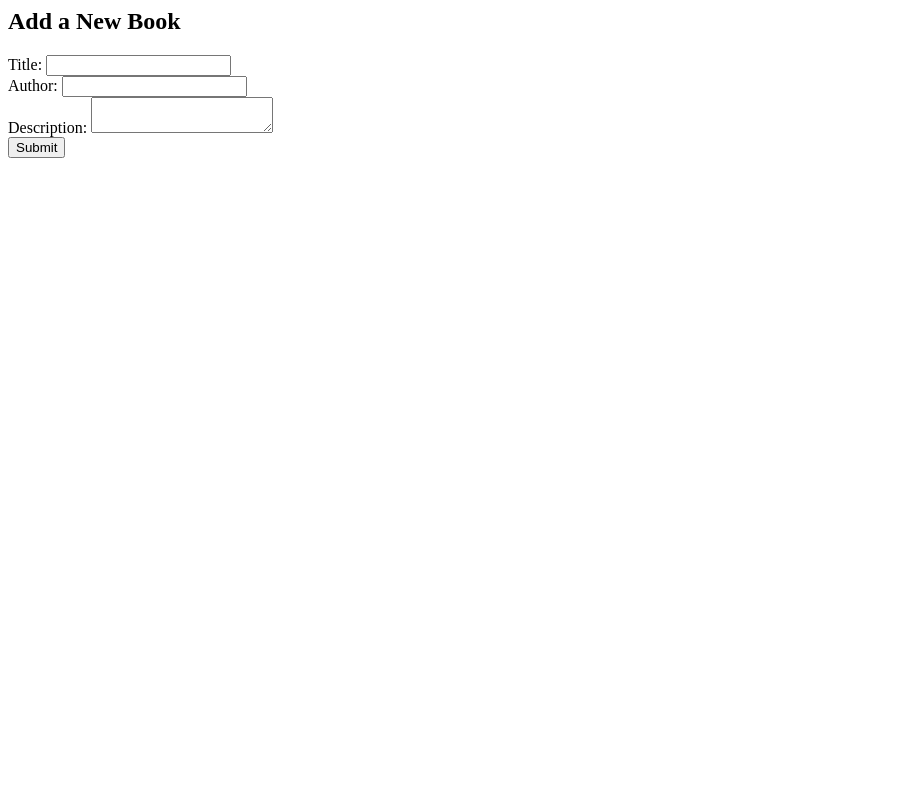
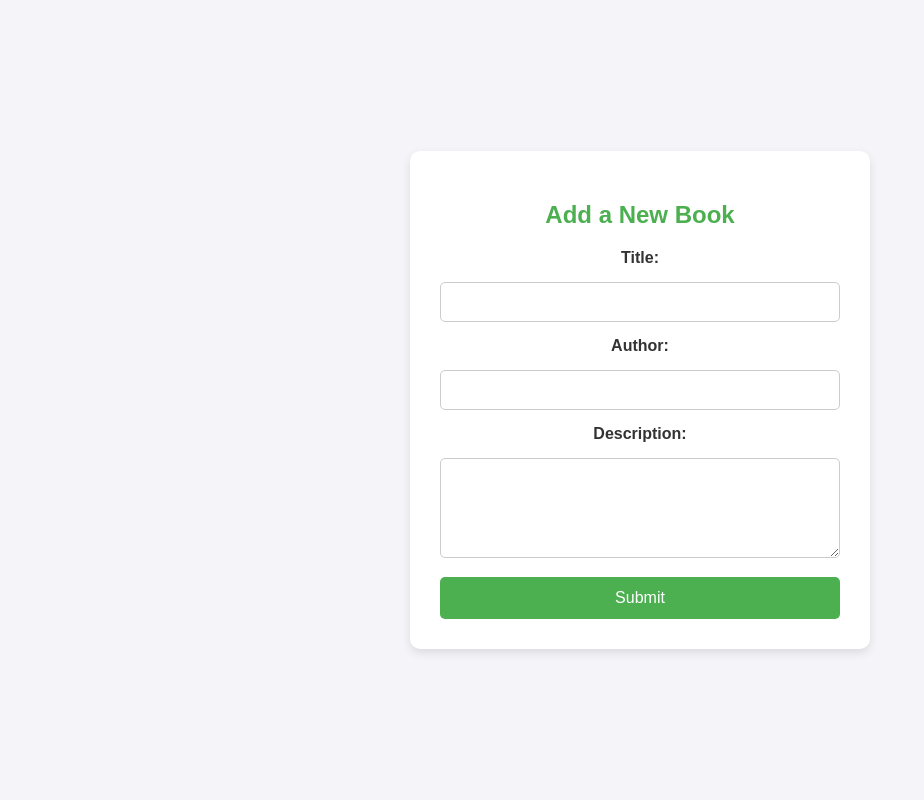
Before and after one commit to manoj2017-dev/customer_app, a Flask app: page /add-book in a window 1280 px wide. Shown: the whole page, without its empty margins (0-924 px from the left). Run offline with Flask 2, Linux system fonts and the light colour scheme; the visitor is signed in with stand-in values (Sample User, id 1); some libraries are stand-ins or nearby versions.

Commit message:
Update add_book.html

```diff
--- a/app/templates/add_book.html
+++ b/app/templates/add_book.html
@@ -1,7 +1,91 @@
-<h2>Add a New Book</h2>
-<form method="POST">
-    <label>Title: <input type="text" name="title" required></label><br>
-    <label>Author: <input type="text" name="author" required></label><br>
-    <label>Description: <textarea name="description"></textarea></label><br>
-    <button type="submit">Submit</button>
-</form>
+<!DOCTYPE html>
+<html lang="en">
+<head>
+    <meta charset="UTF-8">
+    <meta name="viewport" content="width=device-width, initial-scale=1.0">
+    <title>Add a New Book</title>
+    <style>
+        body {
+            font-family: Arial, sans-serif;
+            background-color: #f4f4f9;
+            display: flex;
+            justify-content: center;
+            align-items: center;
+            height: 100vh;
+            margin: 0;
+        }
+
+        .form-container {
+            background-color: #ffffff;
+            padding: 30px;
+            border-radius: 10px;
+            box-shadow: 0 4px 10px rgba(0, 0, 0, 0.1);
+            width: 400px;
+            text-align: center;
+        }
+
+        h2 {
+            color: #4CAF50;
+            font-size: 24px;
+            margin-bottom: 20px;
+        }
+
+        label {
+            display: block;
+            margin-bottom: 10px;
+            font-weight: bold;
+            color: #333;
+        }
+
+        input[type="text"], textarea {
+            width: 100%;
+            padding: 10px;
+            margin: 5px 0 15px 0;
+            border-radius: 5px;
+            border: 1px solid #ccc;
+            font-size: 16px;
+            box-sizing: border-box;
+        }
+
+        button {
+            background-color: #4CAF50;
+            color: white;
+            padding: 12px 20px;
+            border: none;
+            border-radius: 5px;
+            cursor: pointer;
+            font-size: 16px;
+            width: 100%;
+        }
+
+        button:hover {
+            background-color: #45a049;
+        }
+
+        textarea {
+            resize: vertical;
+            height: 100px;
+        }
+
+    </style>
+</head>
+<body>
+
+    <div class="form-container">
+        <h2>Add a New Book</h2>
+        <form method="POST">
+            <label for="title">Title:</label>
+            <input type="text" id="title" name="title" required>
+
+            <label for="author">Author:</label>
+            <input type="text" id="author" name="author" required>
+
+            <label for="description">Description:</label>
+            <textarea id="description" name="description"></textarea>
+
+            <button type="submit">Submit</button>
+        </form>
+    </div>
+
+</body>
+</html>
```
